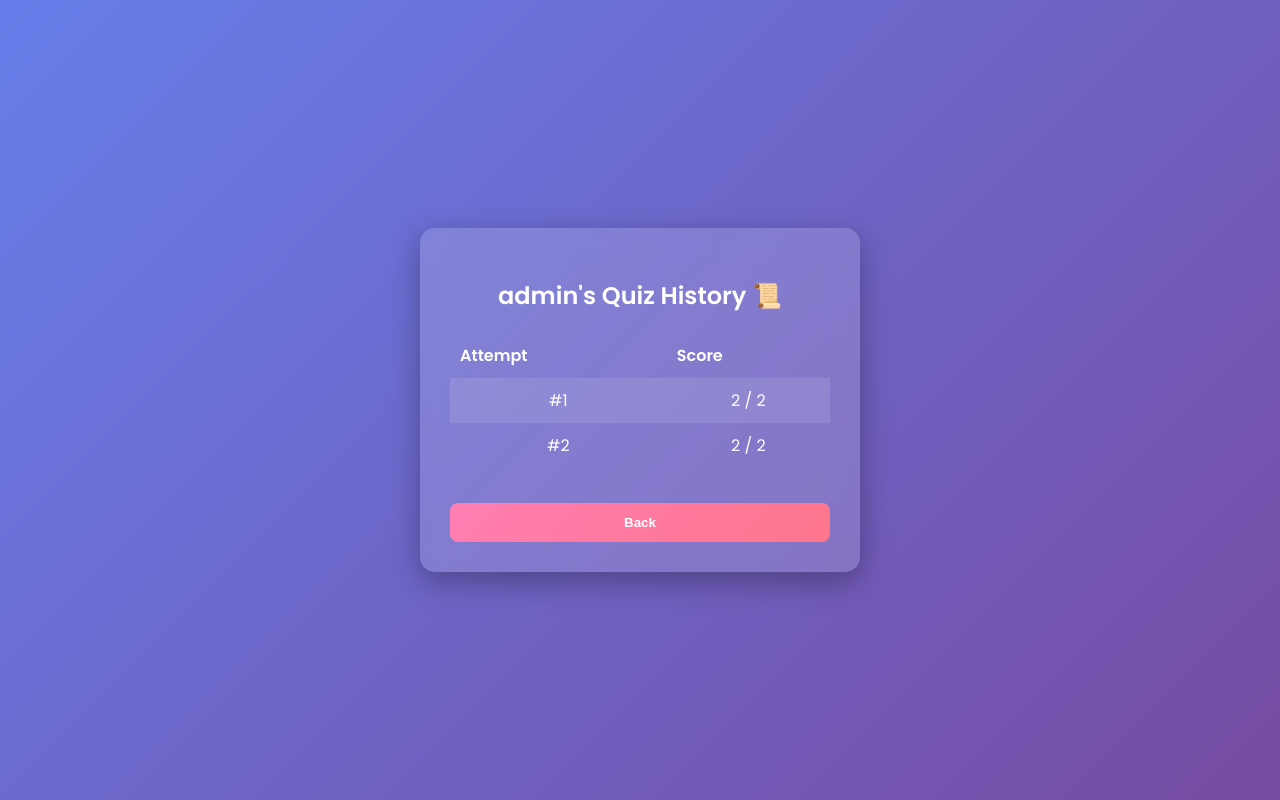
After one commit to adii7764/quiz-app, a Flask app: page /history in a window 1280 px wide. The commit adds this page. Run offline with Flask 3, Linux system fonts and the light colour scheme; a user stored in the database is signed in; data comes from the database, SQL or seed files in the repository; both versions use the stored data as it was after the commit.

Commit message:
Add quiz history feature with new route and UI updates

```diff
--- a/app.py
+++ b/app.py
@@ -232,6 +232,29 @@ def delete_score():
     conn.close()
 
     return redirect('/leaderboard')
+# HISTORY
+@app.route('/history')
+def history():
+    if 'user' not in session:
+        return redirect('/')
+
+    username = session['user']
+
+    conn = sqlite3.connect('database.db')
+    c = conn.cursor()
+
+    c.execute("""
+        SELECT score, total
+        FROM scores
+        WHERE username=?
+        ORDER BY id DESC
+    """, (username,))
+
+    data = c.fetchall()
+
+    conn.close()
+
+    return render_template('history.html', data=data, user=username)
 
 
 # RUN
--- /dev/null
+++ b/templates/history.html
@@ -0,0 +1,36 @@
+<!DOCTYPE html>
+<html>
+<head>
+    <title>My History</title>
+    <link rel="stylesheet" href="{{ url_for('static', filename='css/style.css') }}">
+</head>
+<body>
+
+<div class="container">
+    <div class="card">
+        <h2>{{ user }}'s Quiz History 📜</h2>
+
+        <table>
+            <tr>
+                <th>Attempt</th>
+                <th>Score</th>
+            </tr>
+
+            {% for row in data %}
+            <tr>
+                <td>#{{ loop.index }}</td>
+                <td>{{ row[0] }} / {{ row[1] }}</td>
+            </tr>
+            {% endfor %}
+        </table>
+
+        <br>
+
+        <a href="/dashboard">
+            <button>Back</button>
+        </a>
+    </div>
+</div>
+
+</body>
+</html>
```
Also changed, not shown: templates/dashboard.html (+16 -11 lines), database.db.
